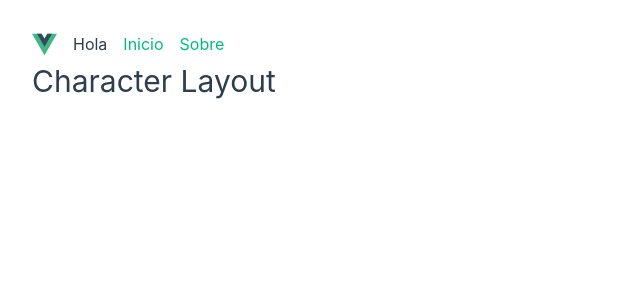
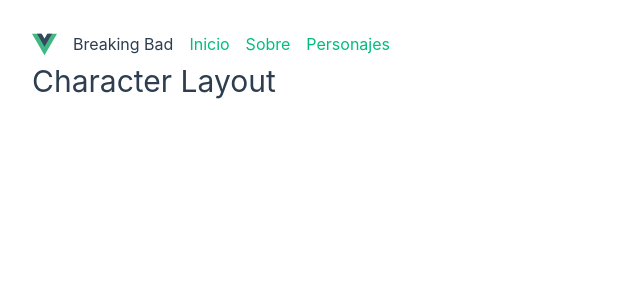
Before and after one commit to jmboada30/01-rick-morty-vue-ts, a Vue app: page /characters in a window 1280 px wide. Shown: the top 300 px of the page, without its empty margins (0-640 px from the left). Built offline with nearby package versions, Linux system fonts and the light colour scheme.

Commit message:
add param links in navbar

```diff
--- a/src/App.vue
+++ b/src/App.vue
@@ -1,13 +1,15 @@
 <script setup lang="ts">
 import { RouterView } from 'vue-router';
+import routerLinks from './router/link-routes';
 import NavBar from './shared/components/NavBar.vue';
 </script>
 
 <template>
   <div class="wrapper">
     <header>
-      <NavBar title="Hola" />
+      <NavBar title="Breaking Bad" :links="routerLinks" />
     </header>
+
     <main>
       <RouterView />
     </main>
--- /dev/null
+++ b/src/router/link-routes.ts
@@ -0,0 +1,25 @@
+export interface RouteLink {
+  path: string;
+  name: string;
+  title: string;
+}
+
+const routerLinks: RouteLink[] = [
+  {
+    path: '/',
+    name: 'home',
+    title: 'Inicio',
+  },
+  {
+    path: '/about',
+    name: 'about',
+    title: 'Sobre',
+  },
+  {
+    path: '/characters',
+    name: 'characters',
+    title: 'Personajes',
+  },
+];
+
+export default routerLinks;
--- a/src/shared/components/NavBar.vue
+++ b/src/shared/components/NavBar.vue
@@ -1,7 +1,12 @@
 <script setup lang="ts">
-import { RouterLink } from 'vue-router';
+import type { RouteLink } from '@/router/link-routes';
 
-const props = defineProps<{ title: string }>();
+export interface Props {
+  title: string;
+  links: RouteLink[];
+}
+
+const props = defineProps<Props>();
 </script>
 
 <template>
@@ -9,8 +14,9 @@ const props = defineProps<{ title: string }>();
     <img src="@/assets/logo.svg" alt="Logo Vue" height="25" width="25" />
     <span>{{ props.title }}</span>
 
-    <RouterLink to="/">Inicio</RouterLink>
-    <RouterLink to="/about">Sobre</RouterLink>
+    <RouterLink v-for="link of props.links" :key="link.name" :to="link.path">{{
+      link.title
+    }}</RouterLink>
   </nav>
 </template>
 
```
